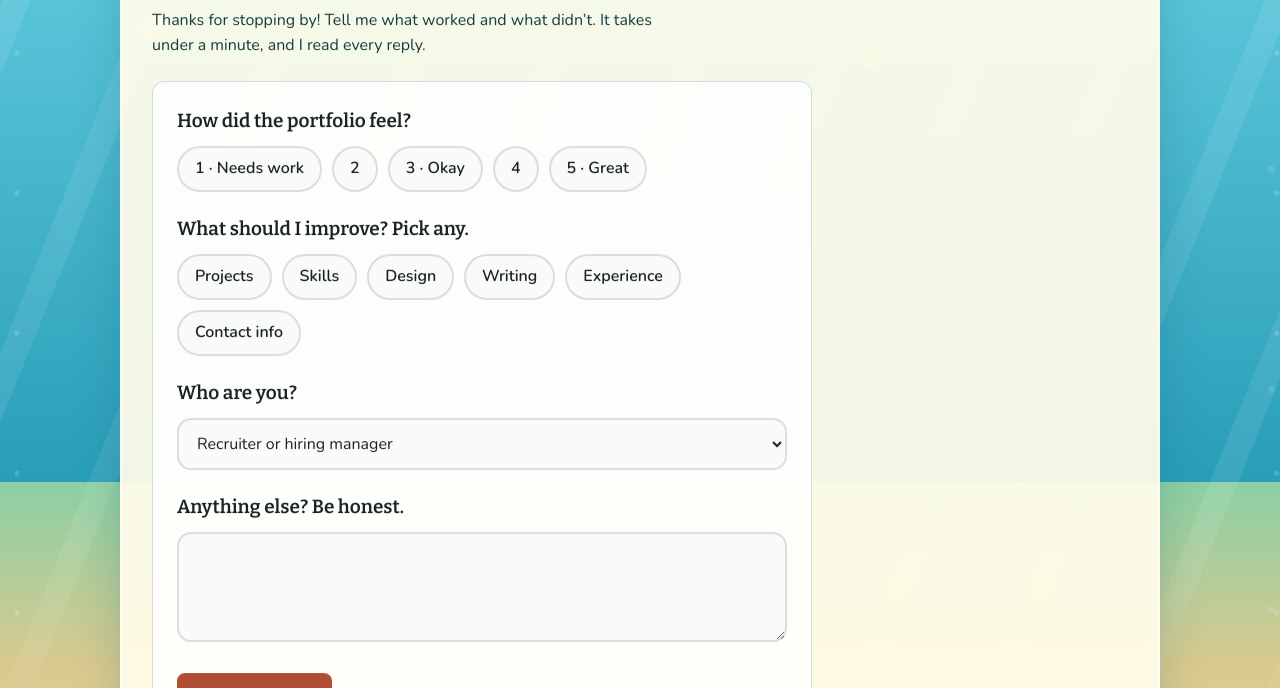
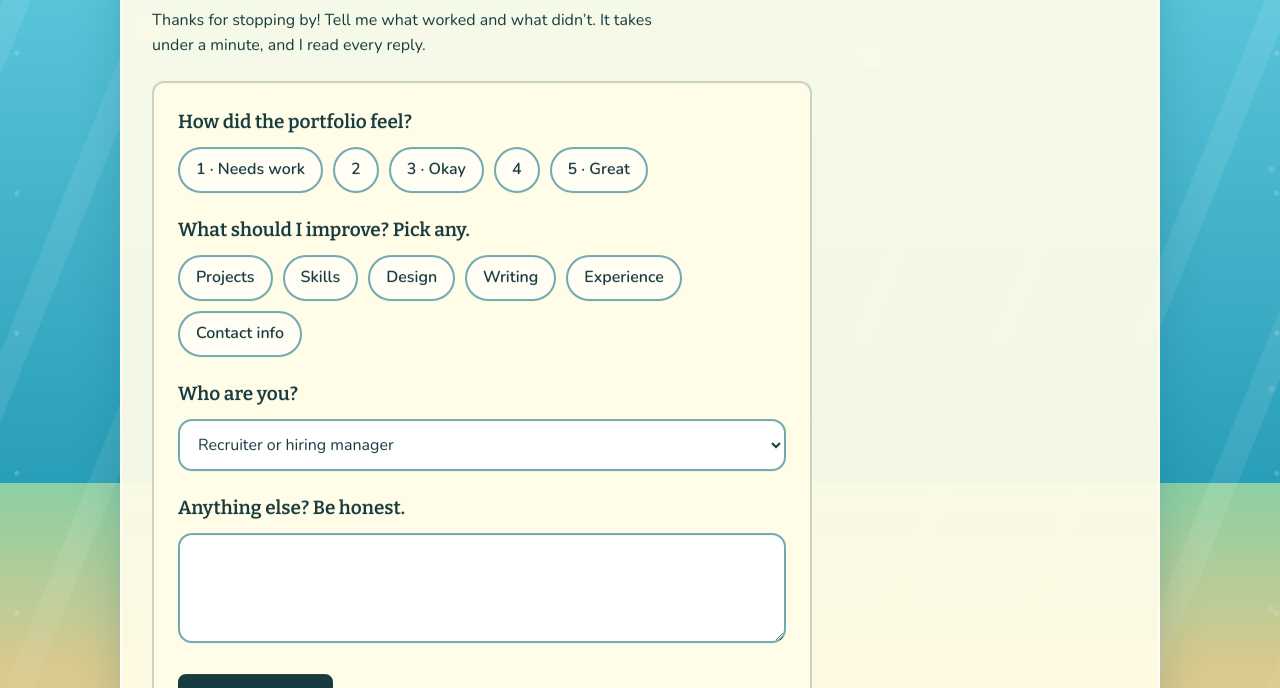
Before and after one commit to E-Orallo/portfolio, a plain HTML site: page index.html in a window 1280 px wide. Both pictures are taken after a click on the button "Feedback". Shown: the part 551-1239 px from the top of the page. Drawn offline with nearby package versions, Linux system fonts and the light colour scheme.

Commit message:
Improve feedback form readability

```diff
--- a/css/styles.css
+++ b/css/styles.css
@@ -314,3 +314,61 @@ button.btn.s.back,
   background:#ffe69a!important;
   color:#173b3f!important;
 }
+
+/* Feedback form: readable in light, dark, and underwater themes. */
+#feedback,
+#feedback .wrap,
+#feedback form,
+#feedback legend,
+#feedback label.q,
+#feedback p,
+#feedback #msg,
+#feedback #count,
+#feedback #inbox,
+#feedback #inbox .fb{
+  color:#173b3f!important;
+}
+#feedback form{
+  background:rgba(255,252,232,.96)!important;
+  border:2px solid rgba(23,59,63,.22)!important;
+  color:#173b3f!important;
+}
+#feedback legend,
+#feedback label.q,
+#feedback #msg,
+#feedback #count,
+#feedback #inbox .fb b,
+#feedback #inbox .fb p{
+  color:#173b3f!important;
+}
+#feedback .chip span{
+  background:#fffdf4!important;
+  color:#173b3f!important;
+  border:2px solid #70aab0!important;
+}
+#feedback .chip input:checked+span{
+  background:#f6cf63!important;
+  color:#173b3f!important;
+  border-color:#173b3f!important;
+}
+#feedback textarea,
+#feedback select{
+  background:#fff!important;
+  color:#173b3f!important;
+  border:2px solid #70aab0!important;
+  caret-color:#173b3f;
+}
+#feedback textarea::placeholder,
+#feedback select option{
+  color:#173b3f;
+}
+#feedback .btn.p,
+#feedback button[type="submit"]{
+  background:#173b3f!important;
+  color:#fffdf2!important;
+  border:2px solid #173b3f!important;
+}
+#feedback #inbox .fb{
+  background:rgba(255,255,255,.9)!important;
+  border:2px solid rgba(23,59,63,.18)!important;
+}
--- a/index.html
+++ b/index.html
@@ -227,6 +227,15 @@ main::after{content:"";position:absolute;z-index:-1;left:-5%;right:-5%;bottom:-2
 .catch .btn.s,.catch .btn.back,button.btn.s.back,.btn.s.back{display:inline-flex;align-items:center;justify-content:center;min-height:44px;padding:10px 18px;background:#f6cf63!important;color:#173b3f!important;border:2px solid #173b3f!important;border-radius:999px;text-decoration:none;box-shadow:0 4px 0 rgba(23,59,63,.18)}
 :root[data-theme="dark"] .catch .btn.s,:root[data-theme="dark"] .catch .btn.back,:root:not([data-theme="light"]) .catch .btn.s,:root:not([data-theme="light"]) .catch .btn.back{background:#f6cf63!important;color:#173b3f!important;border-color:#173b3f!important}
 .catch .btn.s:hover,.catch .btn.s:focus-visible,.catch .btn.back:hover,.catch .btn.back:focus-visible{background:#ffe69a!important;color:#173b3f!important}
+#feedback,#feedback .wrap,#feedback form,#feedback legend,#feedback label.q,#feedback p,#feedback #msg,#feedback #count,#feedback #inbox,#feedback #inbox .fb{color:#173b3f!important}
+#feedback form{background:rgba(255,252,232,.96)!important;border:2px solid rgba(23,59,63,.22)!important;color:#173b3f!important}
+#feedback legend,#feedback label.q,#feedback #msg,#feedback #count,#feedback #inbox .fb b,#feedback #inbox .fb p{color:#173b3f!important}
+#feedback .chip span{background:#fffdf4!important;color:#173b3f!important;border:2px solid #70aab0!important}
+#feedback .chip input:checked+span{background:#f6cf63!important;color:#173b3f!important;border-color:#173b3f!important}
+#feedback textarea,#feedback select{background:#fff!important;color:#173b3f!important;border:2px solid #70aab0!important;caret-color:#173b3f}
+#feedback textarea::placeholder,#feedback select option{color:#173b3f}
+#feedback .btn.p,#feedback button[type="submit"]{background:#173b3f!important;color:#fffdf2!important;border:2px solid #173b3f!important}
+#feedback #inbox .fb{background:rgba(255,255,255,.9)!important;border:2px solid rgba(23,59,63,.18)!important}
 </style>
 <script>document.documentElement.classList.add("js")</script>
 </head>
```
